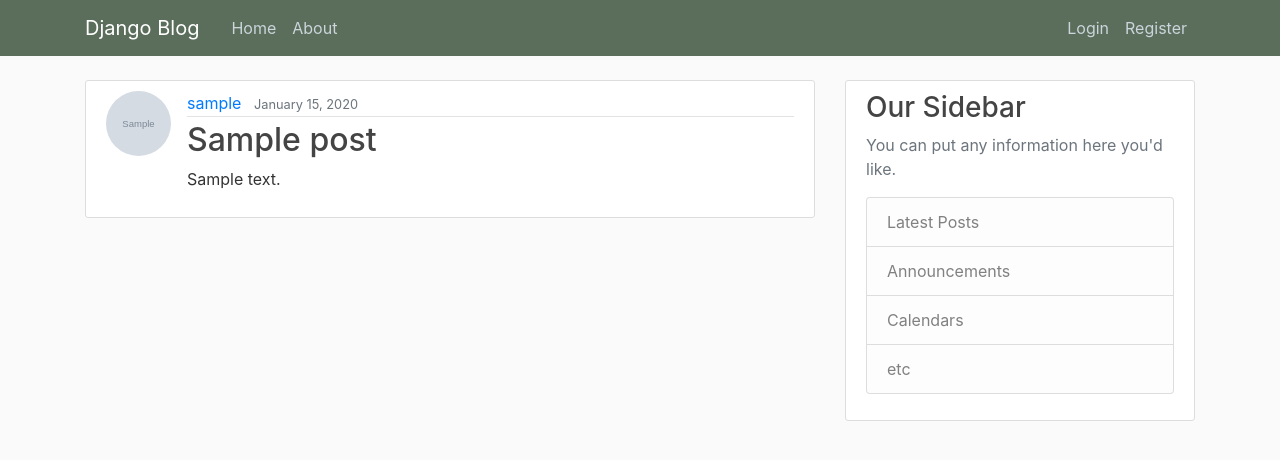
After one commit to modiem/django_blog, a Django app: page /post/1/ in a window 1280 px wide. The commit adds this page. Shown: the top 460 px of the page. Run offline with Django 3.2, Linux system fonts and the light colour scheme; tables that the repository leaves empty hold one stand-in row (values such as "Sample post"); grey boxes marked "Sample" are stand-in pictures; some libraries are stand-ins or nearby versions.

Commit message:
add list views, updateViews, DeleteViews, CreateVeiws

```diff
--- a/blog/models.py
+++ b/blog/models.py
@@ -1,6 +1,7 @@
 from django.db import models
 from django.utils import timezone
 from django.contrib.auth.models import User
+from django.urls import reverse
 
 # Create your models here.
 class Post(models.Model):
@@ -11,3 +12,6 @@
 
 	def __str__(self):
 		return self.title
+
+	def get_absolute_url(self):
+		return reverse('post-detail', kwargs={'pk': self.pk})
--- a/blog/templates/blog/base.html
+++ b/blog/templates/blog/base.html
@@ -38,6 +38,7 @@
             <!-- Navbar Right Side -->
             <div class="navbar-nav">
               {% if user.is_authenticated %}
+                <a class="nav-item nav-link" href="{% url 'post-create' %}">New Post</a>
                 <a class="nav-item nav-link" href="{% url 'profile' %}">Profile</a>
                 <a class="nav-item nav-link" href="{% url 'logout' %}">Logout</a>
               {% else %}
--- a/blog/templates/blog/home.html
+++ b/blog/templates/blog/home.html
@@ -1,15 +1,14 @@
 {% extends "blog/base.html" %}
 {% block content %}
-
 	{% for post in posts %}
 		<article class="media content-section">
       <img class="rounded-circle article-img" src="{{ post.author.profile.image.url  }}">
       <div class="media-body">
         <div class="article-metadata">
           <a class="mr-2" href="#">{{ post.author }}</a>
-            <small class="text-muted">{{ post.date_posted }}</small>
+            <small class="text-muted">{{ post.date_posted|date:"F d, Y" }}</small>
           </div>
-          <h2><a class="article-title" href="#">{{ post.title }}</a></h2>
+          <h2><a class="article-title" href="{% url 'post-detail' post.id %}">{{ post.title }}</a></h2>
           <p class="article-content">{{ post.content }}</p>
         </div>
       </article>
--- /dev/null
+++ b/blog/templates/blog/post_detail.html
@@ -0,0 +1,20 @@
+{% extends "blog/base.html" %}
+{% block content %}
+	<article class="media content-section">
+        <img class="rounded-circle article-img" src="{{ object.author.profile.image.url  }}">
+        <div class="media-body">
+        	<div class="article-metadata">
+          		<a class="mr-2" href="#">{{ object.author }}</a>
+            	<small class="text-muted">{{ object.date_posted|date:"F d, Y" }}</small>
+            	{% if object.author == user %}
+            		<div>
+            			<a class="btn btn-secondary btn-sm mt-1 mb-1" href="{% url 'post-update' object.id %}">Update</a>
+            			<a class="btn btn-danger btn-sm mt-1 mb-1" href="{% url 'post-delete' object.id %}">Delete</a>
+            		</div>
+            	{% endif %}
+         	 </div>
+         	 <h2 class="article-title">{{ object.title }}</h2>
+          	<p class="article-content">{{ object.content }}</p>
+        </div>
+    </article>
+{% endblock %}
--- a/blog/urls.py
+++ b/blog/urls.py
@@ -1,7 +1,12 @@
 from django.urls import path
 from . import views
+from .views import PostListView, PostDetailView, PostCreateView, PostUpdateView, PostDeleteView
 
 urlpatterns = [
-	path("", views.home, name="blog-home"),
+	path("", PostListView.as_view(), name="blog-home"),
+	path("post/<int:pk>/", PostDetailView.as_view(), name='post-detail'),
+	path("post/new", PostCreateView.as_view(), name='post-create'),
+	path("post/<int:pk>/update/", PostUpdateView.as_view(), name='post-update'),
+	path("post/<int:pk>/delete/", PostDeleteView.as_view(), name='post-delete'),
 	path("about/", views.about, name="blog-about")
 ]
--- a/blog/views.py
+++ b/blog/views.py
@@ -1,26 +1,53 @@
 from django.shortcuts import render
+from django.contrib.auth.mixins import LoginRequiredMixin, UserPassesTestMixin
+from django.views.generic import ListView, DetailView, CreateView, UpdateView, DeleteView
 from .models import Post
 
-# posts = [
-# {
-#         'author': 'CoreyMS',
-#         'title': 'Blog Post 1',
-#         'content': 'First post content',
-#         'date_posted': 'August 27, 2018'
-#     },
-#     {
-#         'author': 'Jane Doe',
-#         'title': 'Blog Post 2',
-#         'content': 'Second post content',
-#         'date_posted': 'August 28, 2018'
-#     }
-# ]
 
-def home(request):
-	context = {
-		"posts": Post.objects.all()
-	}
-	return render(request, "blog/home.html", context)
+class PostListView(ListView):
+	model = Post
+	template_name = 'blog/home.html'
+	context_object_name = 'posts'
+	ordering = ['-date_posted']
+
+class PostDetailView(DetailView):
+	model = Post
+
+class PostCreateView(LoginRequiredMixin, CreateView):
+	model = Post
+	fields = ['title', 'content']
+
+	def form_valid(self, form):
+		form.instance.author = self.request.user
+		return super().form_valid(form)
+
+
+class PostUpdateView(LoginRequiredMixin, UserPassesTestMixin, UpdateView):
+	model = Post
+	fields = ["title", "content"]
+
+	def form_valid(self, form):
+		form.instance.author = self.request.user
+		return super().form_valid(form)
+
+	def test_func(self):
+		post = self.get_object()
+		if self.request.user == post.author:
+			return True
+		return False
+
+class PostDeleteView(LoginRequiredMixin, UserPassesTestMixin, DeleteView):
+	model = Post
+	success_url = "/"
+
+
+	def test_func(self):
+		post = self.get_object()
+		if self.request.user == post.author:
+			return True
+		return False
+
+
 
 def about(request):
 	return render(request, "blog/about.html", {"title": 'About'})
--- a/django_blog/urls.py
+++ b/django_blog/urls.py
@@ -25,7 +25,7 @@
     path('admin/', admin.site.urls),
     path('register/', user_views.register, name='register'),
     path('profile/', user_views.profile, name='profile'),
-    path('login/', auth_views.LoginView.as_view(template_name="users/login.html"), name='login'),
+    path('accounts/login/', auth_views.LoginView.as_view(template_name="users/login.html"), name='login'),
     path('logout/', auth_views.LogoutView.as_view(template_name='users/logout.html'), name='logout'),
     path("", include("blog.urls"))
 ]
```
Also changed, not shown: blog/templates/blog/post_confirm_delete.html (added, +16 -0 lines), blog/templates/blog/post_form.html (added, +16 -0 lines), posts.json (added, +122 -0 lines), 1 other file.
